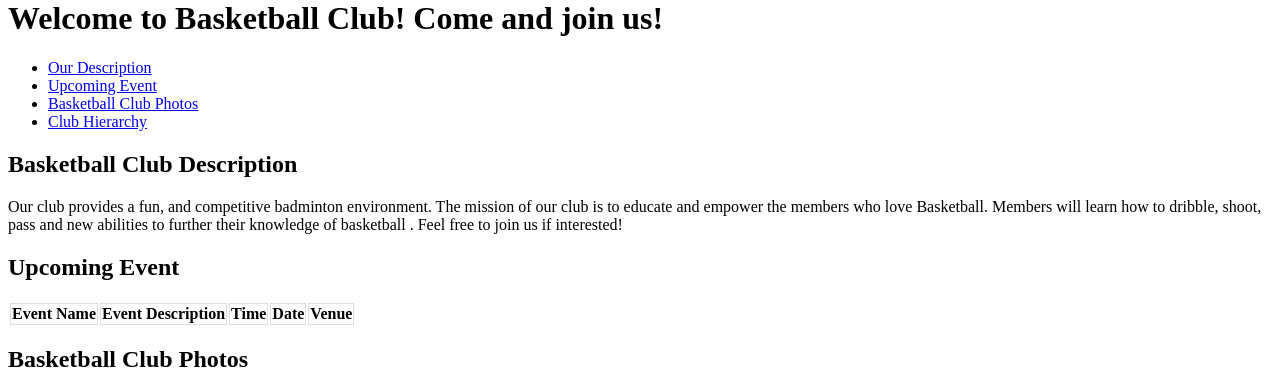
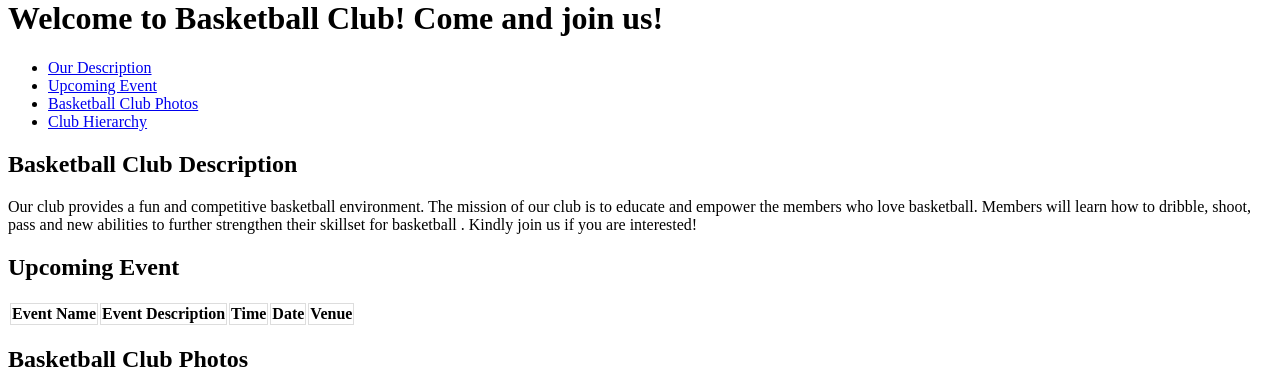
Before and after one commit to SzeDong/SDP, a PHP site: page /basketballclub.php in a window 1280 px wide. Shown: the part 145-534 px from the top of the page. Run offline with PHP 8.4, Linux system fonts and the light colour scheme; data that the repository does not hold is empty.

Commit message:
Update basketballclub.php

```diff
--- a/sdp_assignment/basketballclub.php
+++ b/sdp_assignment/basketballclub.php
@@ -48,8 +48,8 @@ include("connect.php");
 
     <h2 id="basketballcdescrip"> Basketball Club Description </h2>
     <p>
-        Our club provides a fun, and competitive badminton environment. The mission of our club is to educate and empower the members who love Basketball. Members will learn how to dribble, shoot, pass and new abilities to further their knowledge of basketball .
-        Feel free to join us if interested!
+        Our club provides a fun and competitive basketball environment. The mission of our club is to educate and empower the members who love basketball. Members will learn how to dribble, shoot, pass and new abilities to further  strengthen their skillset for basketball .
+        Kindly join us if you are interested!
     </p>
 
     <h2 id="basketballcevent"> Upcoming Event </h2>
```
